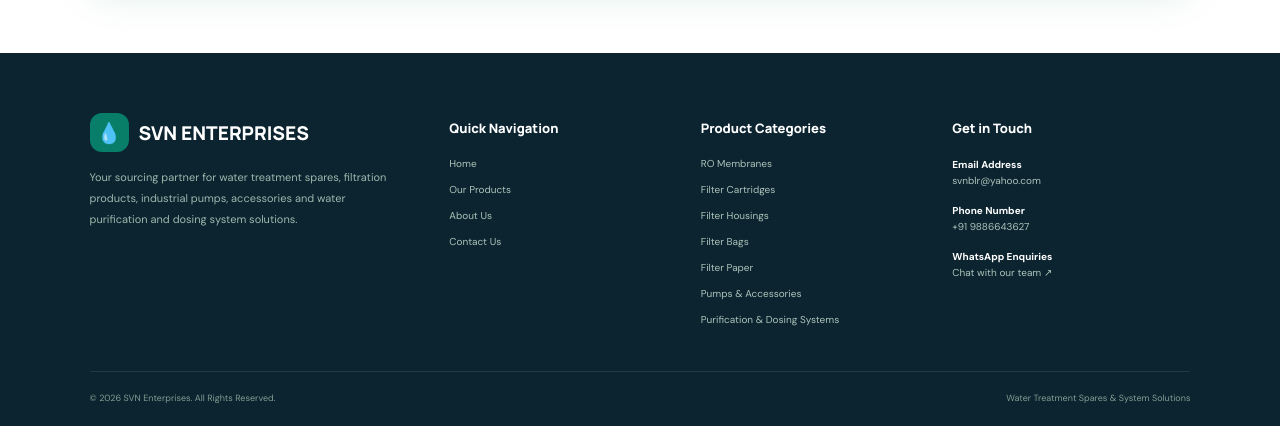
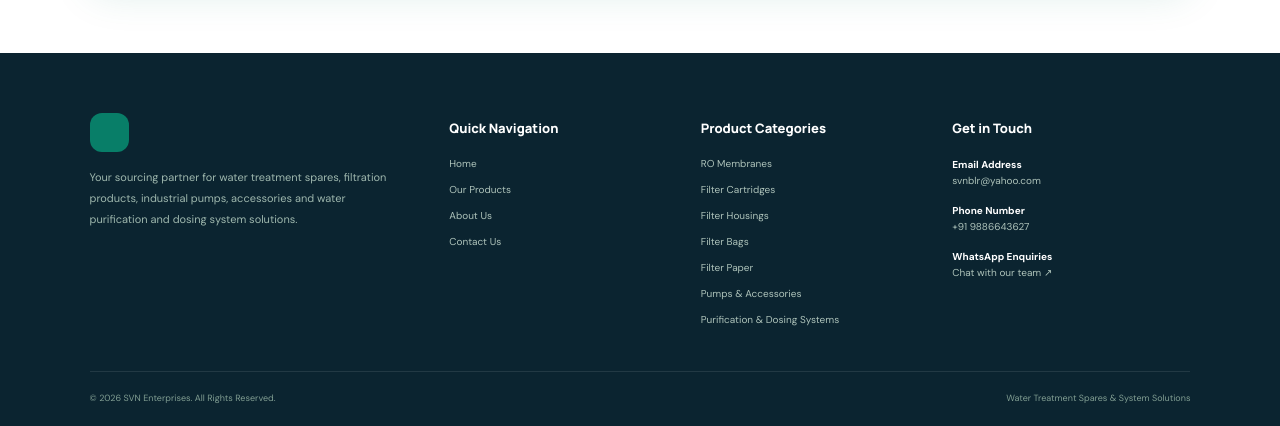
Before and after one commit to svnenterprises/svn, a plain HTML site: page product.html in a window 1280 px wide. Shown: the part 4123-4549 px from the top of the page. Drawn offline with Linux system fonts and the light colour scheme.

Commit message:
Update product.html

```diff
--- a/product.html
+++ b/product.html
@@ -1645,8 +1645,8 @@ footer{
 
     <div>
       <div class="footer-brand">
-        <span class="footer-brand-icon">💧</span>
-        SVN ENTERPRISES
+        <span class="footer-brand-icon"><logos/logo.png</span>
+
       </div>
       <p>
         Your sourcing partner for water treatment spares, filtration
```
